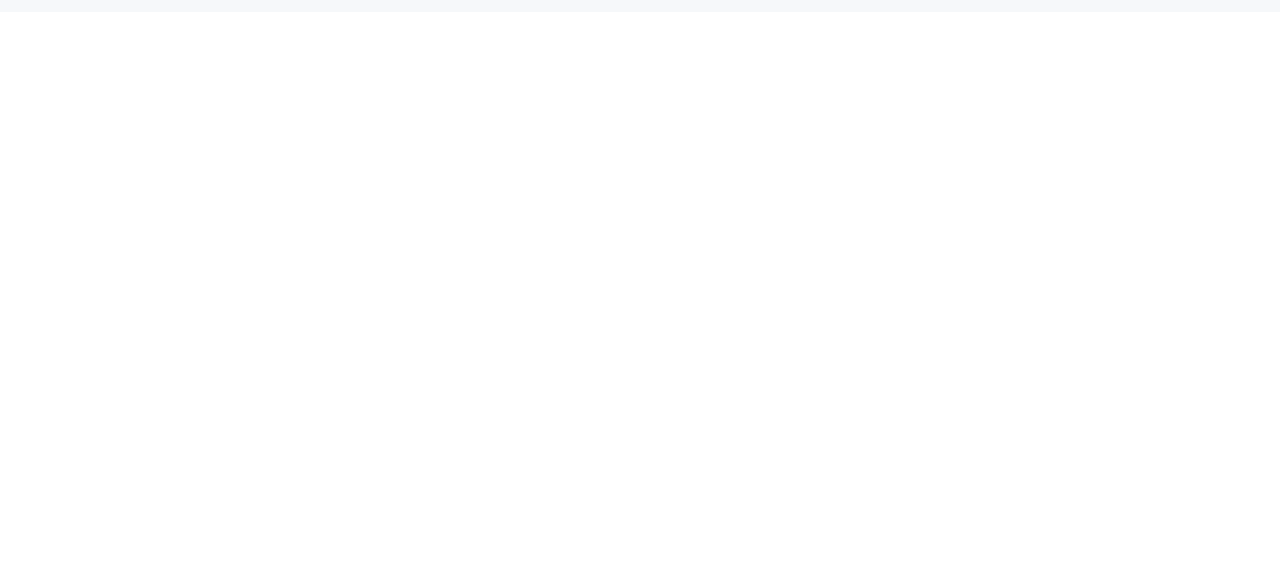
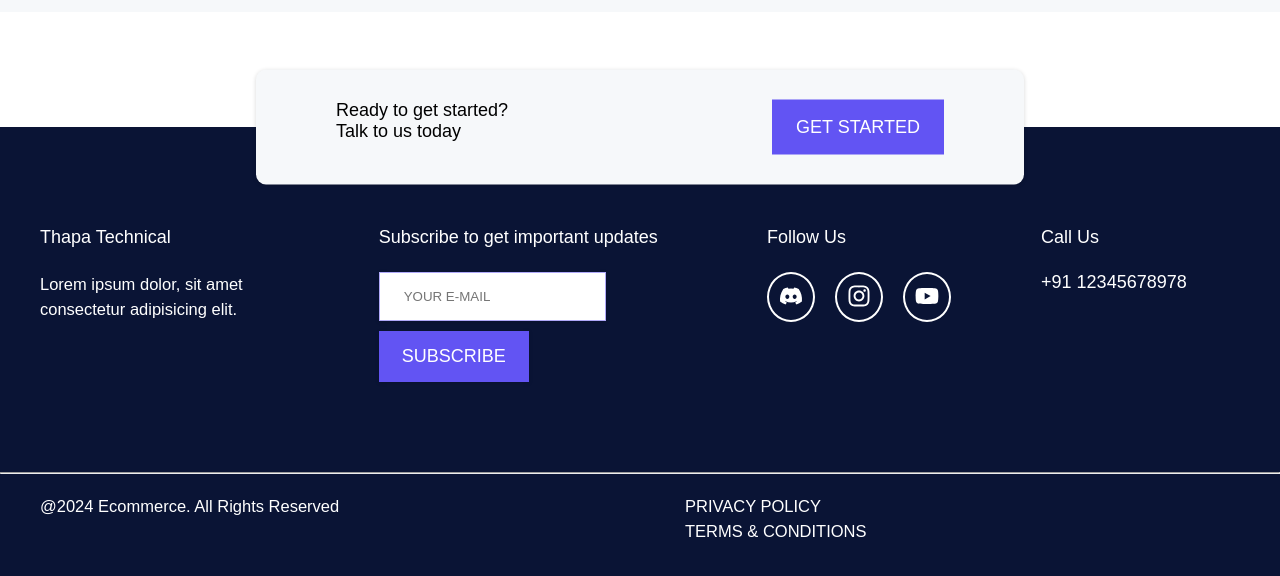
Before and after one commit to vgen150124/ecommerce-store, a React (Create React App) app: page / in a window 1280 px wide. Shown: the part 1427-2003 px from the top of the page. Before the commit the page ends 1439 px from the top, so only its background shows below. Built offline with nearby package versions, Linux system fonts and the light colour scheme.

Commit message:
footer and 404 page added

```diff
--- a/src/App.js
+++ b/src/App.js
@@ -10,6 +10,7 @@
 import { GlobalStyle } from './GlobalStyle';
 import { ThemeProvider } from "styled-components";
 import Header from "./components/Header";
+import Footer from "./components/Footer";
 
 const App = () => {
 
@@ -52,6 +53,7 @@
         <Route path='/contact' element={<Contact/>} />
         <Route path='*' element={<ErrorPage/>} />
       </Routes>
+      <Footer/>
       </BrowserRouter>
     </ThemeProvider>
   )
--- a/src/ErrorPage.js
+++ b/src/ErrorPage.js
@@ -1,11 +1,46 @@
-import React from 'react'
+import { NavLink } from "react-router-dom";
+import styled from "styled-components";
+import { Button } from "./common/Button";
 
 const ErrorPage = () => {
   return (
-    <div>
-      Error PAge
-    </div>
-  )
-}
+    <Wrapper>
+      <div className="container">
+        <div>
+          <h2>404</h2>
+          <h3>UH OH! You're lost.</h3>
+          <p>
+            The page you are looking for does not exist. How you got here is a
+            mystery. But you can click the button below to go back to the
+            homepage.
+          </p>
 
-export default ErrorPage
+          <NavLink to="/">
+            <Button>Go Back to Home</Button>
+          </NavLink>
+        </div>
+      </div>
+    </Wrapper>
+  );
+};
+
+const Wrapper = styled.section`
+  .container {
+    padding: 5rem 0;
+    text-align: center;
+
+    h2 {
+      font-size: 10rem;
+    }
+
+    h3 {
+      font-size: 4.2rem;
+    }
+
+    p {
+      margin: 1rem 0;
+    }
+  }
+`;
+
+export default ErrorPage;
--- /dev/null
+++ b/src/components/Footer.js
@@ -0,0 +1,164 @@
+import React from "react";
+import styled from "styled-components";
+import { NavLink } from "react-router-dom";
+import { Button } from "../common/Button";
+import { FaDiscord, FaInstagram, FaYoutube } from "react-icons/fa";
+
+const Footer = () => {
+  return (
+    <>
+      <Wrapper>
+        <section className="contact-short">
+          <div className="grid grid-two-column">
+            <div>
+              <h3>Ready to get started?</h3>
+              <h3>Talk to us today</h3>
+            </div>
+
+            <div>
+              <Button className="btn hireme-btn">
+                <NavLink to="/"> Get Started </NavLink>
+              </Button>
+            </div>
+          </div>
+        </section>
+        {/* footer section */}
+
+        <footer>
+          <div className="container grid grid-four-column">
+            <div className="footer-about">
+              <h3>Thapa Technical</h3>
+              <p>Lorem ipsum dolor, sit amet consectetur adipisicing elit. </p>
+            </div>
+            <div className="footer-subscribe">
+              <h3>Subscribe to get important updates</h3>
+              <form action="#">
+                <input type="email" name="email" placeholder="YOUR E-MAIL" style={{marginBottom: "10px"}} />
+
+                <input type="submit" value="subscribe" />
+              </form>
+            </div>
+            <div className="footer-social">
+              <h3>Follow Us</h3>
+              <div className="footer-social--icons">
+                <div>
+                  <FaDiscord className="icons" />
+                </div>
+                <div>
+                  <FaInstagram className="icons" />
+                </div>
+                <div>
+                  <a
+                    href="https://www.youtube.com/channel/UCwfaAHy4zQUb2APNOGXUCCA"
+                    target="_blank">
+                    <FaYoutube className="icons" />
+                  </a>
+                </div>
+              </div>
+            </div>
+            <div className="footer-contact">
+              <h3>Call Us</h3>
+              <h3>+91 12345678978</h3>
+            </div>
+          </div>
+
+          <div className="footer-bottom--section">
+            <hr />
+            <div className="container grid grid-two-column ">
+              <p>
+                @{new Date().getFullYear()} Ecommerce. All Rights Reserved
+              </p>
+              <div>
+                <p>PRIVACY POLICY</p>
+                <p>TERMS & CONDITIONS</p>
+              </div>
+            </div>
+          </div>
+        </footer>
+      </Wrapper>
+    </>
+  );
+};
+
+const Wrapper = styled.section`
+  .iSIFGq {
+    margin: 0;
+  }
+
+  .contact-short {
+    max-width: 60vw;
+    margin: auto;
+    padding: 3rem 8rem;
+    background-color: ${({ theme }) => theme.colors.bg};
+    border-radius: 1rem;
+    box-shadow: ${({ theme }) => theme.colors.shadowSupport};
+    transform: translateY(50%);
+
+    .grid div:last-child {
+      justify-self: end;
+      align-self: center;
+    }
+  }
+
+  footer {
+    padding: 10rem 0 4rem 0;
+    background-color: ${({ theme }) => theme.colors.footer_bg};
+    h3 {
+      color: ${({ theme }) => theme.colors.hr};
+      margin-bottom: 2.4rem;
+    }
+    p {
+      color: ${({ theme }) => theme.colors.white};
+    }
+    .footer-social--icons {
+      display: flex;
+      gap: 2rem;
+
+      div {
+        padding: 1rem;
+        border-radius: 50%;
+        border: 2px solid ${({ theme }) => theme.colors.white};
+
+        .icons {
+          color: ${({ theme }) => theme.colors.white};
+          font-size: 2.4rem;
+          position: relative;
+          cursor: pointer;
+        }
+      }
+    }
+  }
+
+  .footer-bottom--section {
+    padding-top: 9rem;
+
+    hr {
+      margin-bottom: 2rem;
+      color: ${({ theme }) => theme.colors.hr};
+      height: 0.1px;
+    }
+  }
+
+  @media (max-width: ${({ theme }) => theme.media.mobile}) {
+    .contact-short {
+      max-width: 80vw;
+      margin: 4.8rem auto;
+      transform: translateY(0%);
+      text-align: center;
+
+      .grid div:last-child {
+        justify-self: center;
+      }
+    }
+
+    footer {
+      padding: 9rem 0 9rem 0;
+    }
+
+    .footer-bottom--section {
+      padding-top: 4.8rem;
+    }
+  }
+`;
+
+export default Footer;
```
